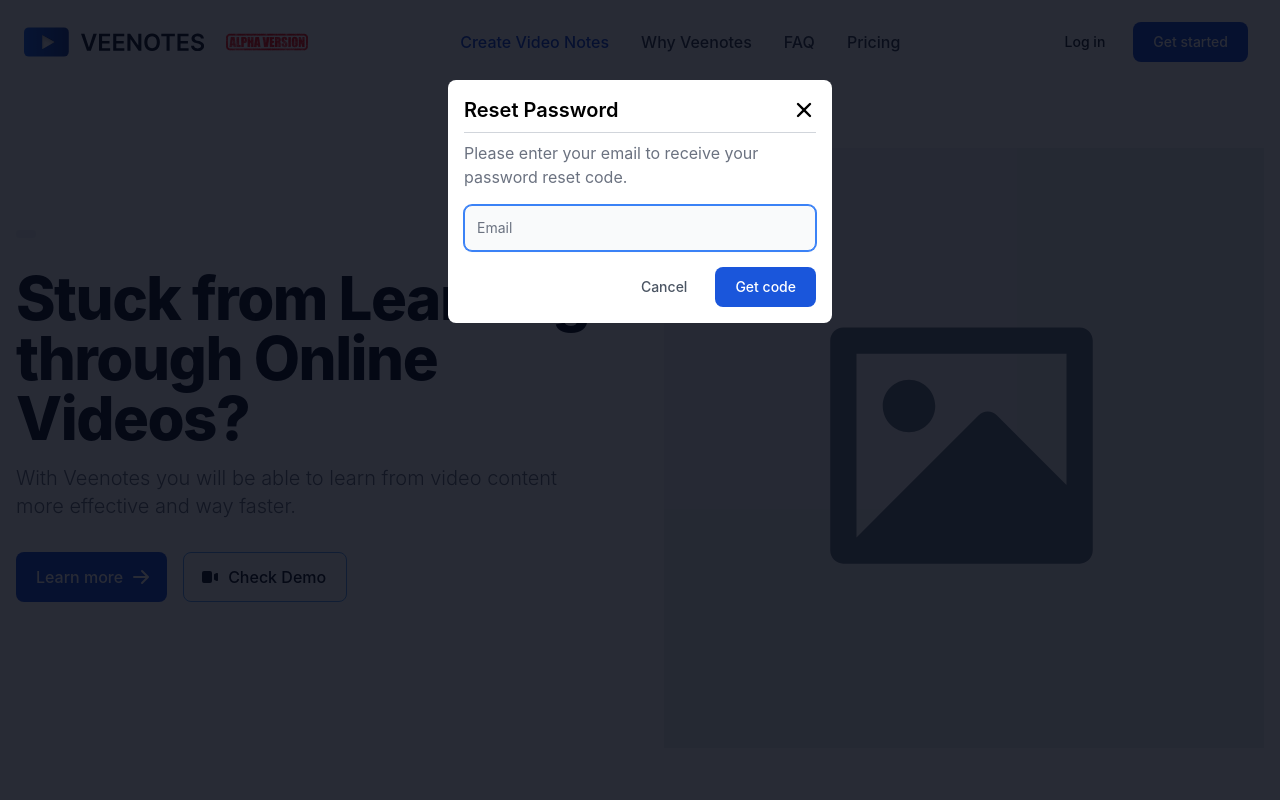
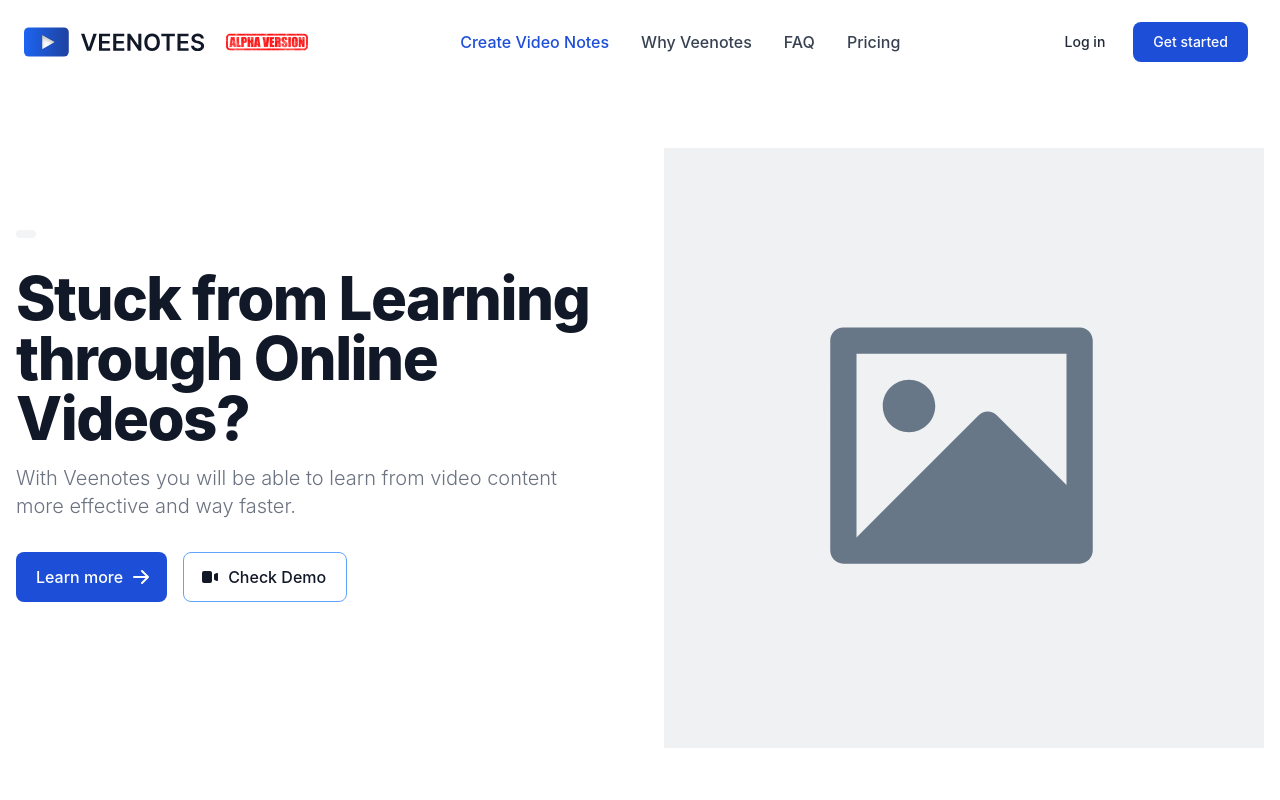
Before and after one commit to alexanderstoehr/vn-frontend, a React (Vite) app: page / in a window 1280 px wide. Shown: the top 800 px of the page. Built offline with nearby package versions, Linux system fonts and the light colour scheme.

Commit message:
removed initial showModal state for password reset modal

```diff
--- a/src/components/Header.jsx
+++ b/src/components/Header.jsx
@@ -10,7 +10,7 @@ import ResetPasswordModal from "./modals/ResetPasswordModal.jsx"
 export default function Header() {
     const [showLoginModal, setShowLoginModal] = useState(false)
     const [showRegisterModal, setShowRegisterModal] = useState(false)
-    const [showPasswordResetModal, setShowPasswordResetModal] = useState(true)
+    const [showPasswordResetModal, setShowPasswordResetModal] = useState(false)
 
     const navigate = useNavigate()
 
```
